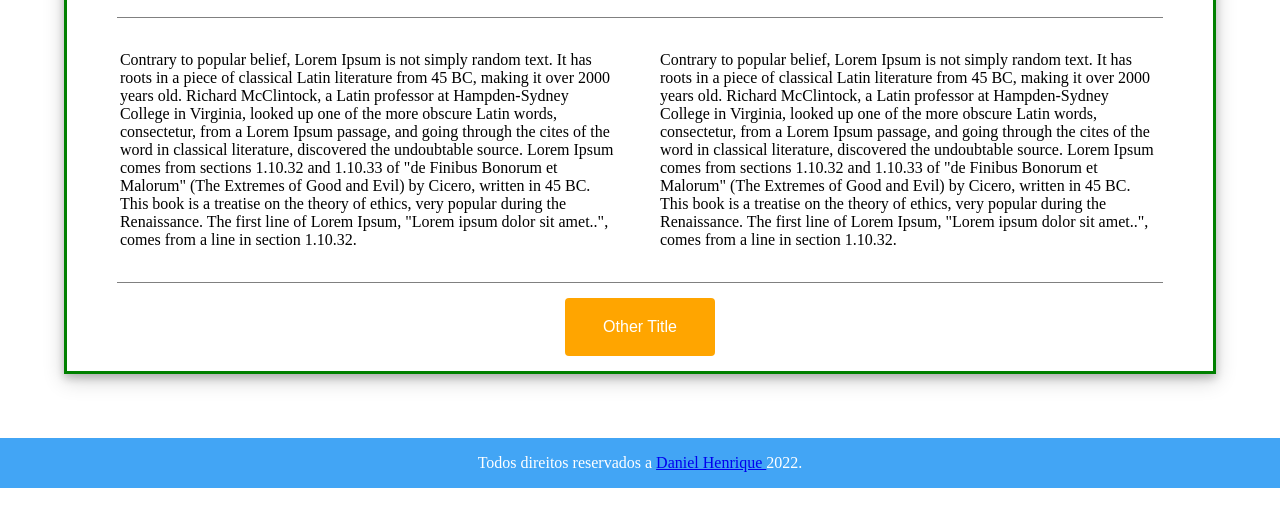
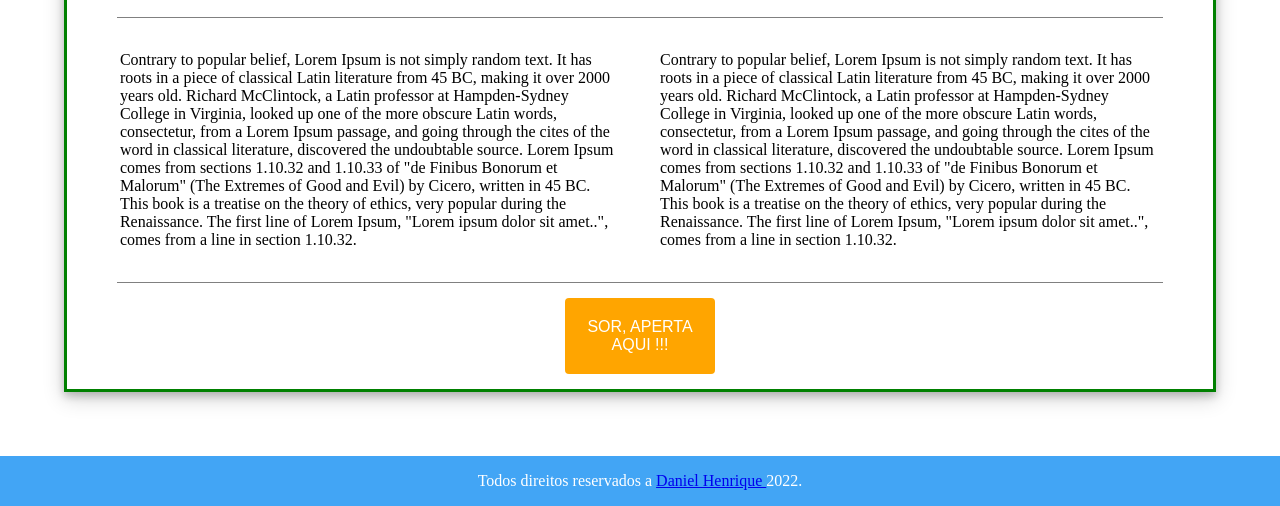
Before and after one commit to DaniHRE/senai-1des-mb, a plain HTML site: page HTML/Template Aula 1/index.html in a window 1280 px wide. Shown: the part 485-991 px from the top of the page. Drawn offline with Linux system fonts and the light colour scheme; a script that the page names is missing.

Commit message:
Update index.html

```diff
--- a/HTML/Template Aula 1/index.html
+++ b/HTML/Template Aula 1/index.html
@@ -37,25 +37,38 @@
         <div class="line"></div>
         <div class="text">
             <div class="content">
-                Contrary to popular belief, Lorem Ipsum is not simply random text. It has roots in a piece of classical Latin literature from 45 BC, making it over 2000 years old. Richard McClintock, a Latin professor at Hampden-Sydney College in Virginia, looked up
-                one of the more obscure Latin words, consectetur, from a Lorem Ipsum passage, and going through the cites of the word in classical literature, discovered the undoubtable source. Lorem Ipsum comes from sections 1.10.32 and 1.10.33 of "de
-                Finibus Bonorum et Malorum" (The Extremes of Good and Evil) by Cicero, written in 45 BC. This book is a treatise on the theory of ethics, very popular during the Renaissance. The first line of Lorem Ipsum, "Lorem ipsum dolor sit amet..",
+                Contrary to popular belief, Lorem Ipsum is not simply random text. It has roots in a piece of classical
+                Latin literature from 45 BC, making it over 2000 years old. Richard McClintock, a Latin professor at
+                Hampden-Sydney College in Virginia, looked up
+                one of the more obscure Latin words, consectetur, from a Lorem Ipsum passage, and going through the
+                cites of the word in classical literature, discovered the undoubtable source. Lorem Ipsum comes from
+                sections 1.10.32 and 1.10.33 of "de
+                Finibus Bonorum et Malorum" (The Extremes of Good and Evil) by Cicero, written in 45 BC. This book is a
+                treatise on the theory of ethics, very popular during the Renaissance. The first line of Lorem Ipsum,
+                "Lorem ipsum dolor sit amet..",
                 comes from a line in section 1.10.32.
             </div>
             <div class="content">
-                Contrary to popular belief, Lorem Ipsum is not simply random text. It has roots in a piece of classical Latin literature from 45 BC, making it over 2000 years old. Richard McClintock, a Latin professor at Hampden-Sydney College in Virginia, looked up
-                one of the more obscure Latin words, consectetur, from a Lorem Ipsum passage, and going through the cites of the word in classical literature, discovered the undoubtable source. Lorem Ipsum comes from sections 1.10.32 and 1.10.33 of "de
-                Finibus Bonorum et Malorum" (The Extremes of Good and Evil) by Cicero, written in 45 BC. This book is a treatise on the theory of ethics, very popular during the Renaissance. The first line of Lorem Ipsum, "Lorem ipsum dolor sit amet..",
+                Contrary to popular belief, Lorem Ipsum is not simply random text. It has roots in a piece of classical
+                Latin literature from 45 BC, making it over 2000 years old. Richard McClintock, a Latin professor at
+                Hampden-Sydney College in Virginia, looked up
+                one of the more obscure Latin words, consectetur, from a Lorem Ipsum passage, and going through the
+                cites of the word in classical literature, discovered the undoubtable source. Lorem Ipsum comes from
+                sections 1.10.32 and 1.10.33 of "de
+                Finibus Bonorum et Malorum" (The Extremes of Good and Evil) by Cicero, written in 45 BC. This book is a
+                treatise on the theory of ethics, very popular during the Renaissance. The first line of Lorem Ipsum,
+                "Lorem ipsum dolor sit amet..",
                 comes from a line in section 1.10.32.
             </div>
         </div>
         <div class="line"></div>
         <div class="button-dispose">
-            <button>
-                <span>
-                    Other Title
-                </span>
-            </button>
+            <a href="https://www.tynker.com/projects/screenshot/58c2e75d949b561c398b45ef/donald-trump-jumpscare.png"><button>
+                    <span>
+                        SOR, APERTA AQUI !!!
+                    </span>
+                </button>
+            </a>
         </div>
     </div>
     </div>
```
